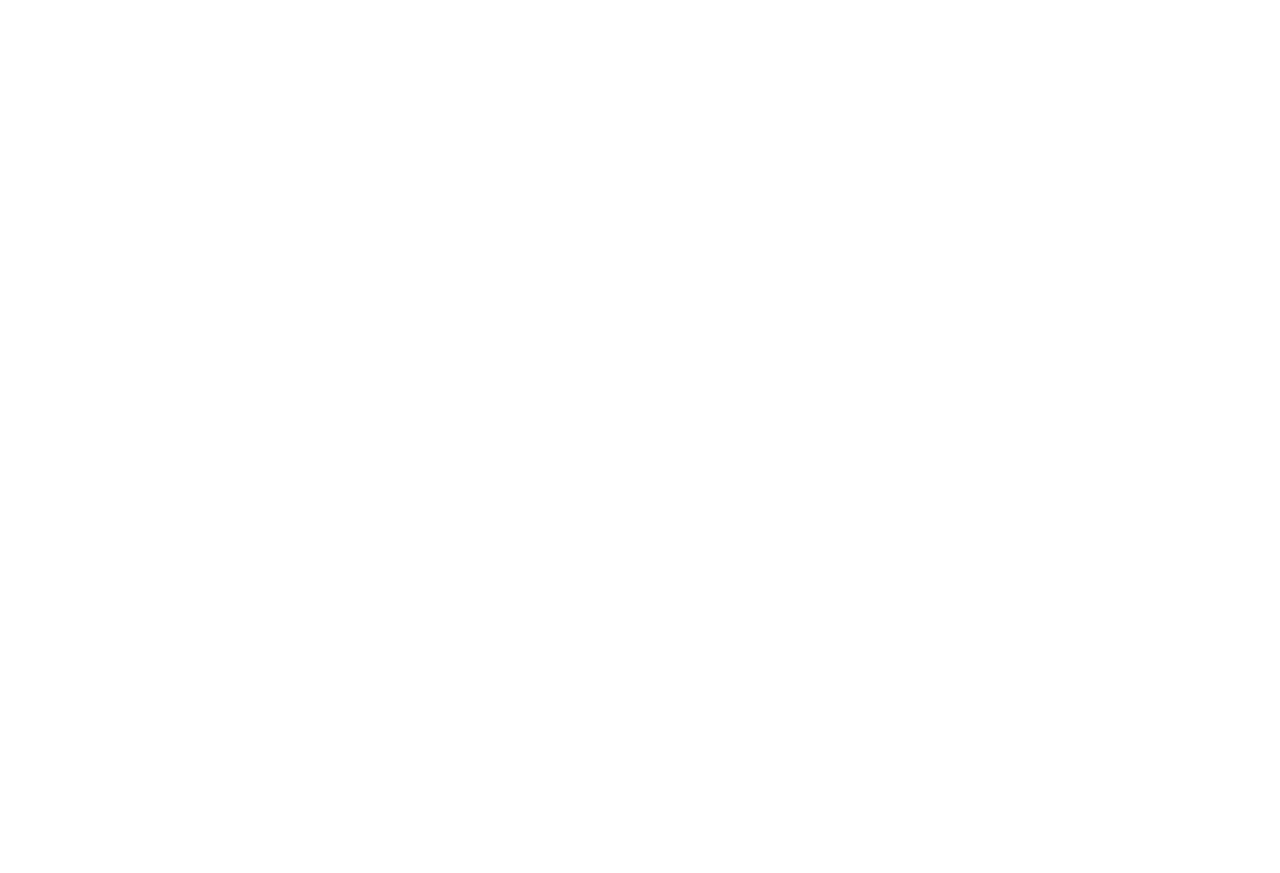
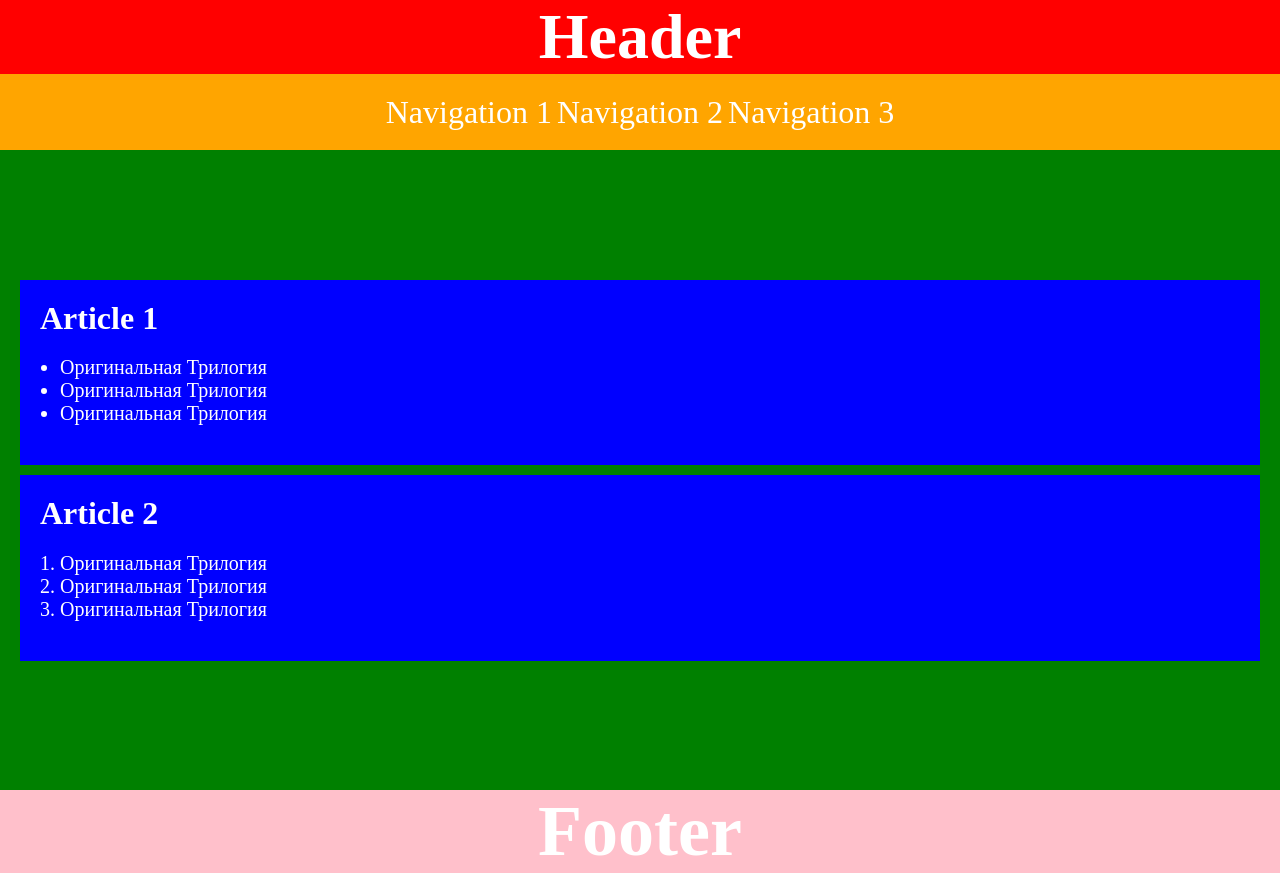
Before and after one commit to js-tasks-ru/htmlcss-20221107_boba-bibap, a website: page 02-dz0/01-semantic-mockup/solution.html in a window 1280 px wide. Before the commit the page ends 800 px from the top, so only its background shows below. Drawn offline with nearby package versions, Linux system fonts and the light colour scheme.

Commit message:
intro-2-hw

```diff
--- a/02-dz0/01-semantic-mockup/solution.html
+++ b/02-dz0/01-semantic-mockup/solution.html
@@ -1,4 +1,51 @@
 <!DOCTYPE html>
-<html lang="ru">
-    <!-- Ваше решение -->
+<html lang="en">
+
+<head>
+    <meta charset="UTF-8">
+    <meta http-equiv="X-UA-Compatible" content="IE=edge">
+    <meta name="viewport" content="width=device-width, initial-scale=1.0">
+    <link rel="stylesheet" href="https://cdnjs.cloudflare.com/ajax/libs/normalize/8.0.1/normalize.min.css">
+    <link rel="stylesheet" href="./styles.css">
+    <title>Document</title>
+</head>
+
+<body>
+    <header class="header">
+        <h1 class="header__title">Header</h1>
+
+        <nav class="nav">
+            <ul class="nav__block">
+                <li class="nav__item"><a href="#" class="nav__link">Navigation 1</a></li>
+                <li class="nav__item"><a href="#" class="nav__link">Navigation 2</a></li>
+                <li class="nav__item"><a href="#" class="nav__link">Navigation 3</a></li>
+            </ul>
+        </nav>
+    </header>
+
+    <main class="main">
+        <article class="article">
+            <h2 class="article__title">Article 1</h2>
+            <ul class="article__block">
+                <li class="article__item">Оригинальная Трилогия</li>
+                <li class="article__item">Оригинальная Трилогия</li>
+                <li class="article__item">Оригинальная Трилогия</li>
+            </ul>
+        </article>
+
+        <article class="article">
+            <h2 class="article__title">Article 2</h2>
+            <ol  class="article__block">
+                <li class="article__item">Оригинальная Трилогия</li>
+                <li class="article__item">Оригинальная Трилогия</li>
+                <li class="article__item">Оригинальная Трилогия</li>
+            </ol>
+        </article>
+    </main>
+
+    <footer class="footer">
+        <h2 class="footer_text">Footer</h2>
+    </footer>
+</body>
+
 </html>
--- /dev/null
+++ b/02-dz0/01-semantic-mockup/styles.css
@@ -0,0 +1,96 @@
+* {
+    margin: 0;
+    padding: 0;
+    box-sizing: border-box;
+    scroll-behavior: smooth;
+}
+
+.header {
+    display: block;
+    width: 100%;
+    background-color: red;
+}
+
+.header__title {
+    text-align: center;
+    color: #fff;
+    margin: 0;
+    font-size: 4rem;
+    font-weight: 700;
+}
+
+.nav {
+    display: block;
+    width: 100%;
+    background-color: orange;
+    padding: 20px 0;
+}
+
+.nav__block {
+ display: flex;
+ justify-content: center;
+ align-items: center;
+ gap: 5px;
+}
+
+.nav__item {
+    list-style: none;
+    color:#fff;
+    font-size: 2rem;
+}
+
+.nav__link {
+    text-decoration: none;
+    color: white;
+    cursor: pointer;
+}
+
+.nav__link:hover {
+    list-style: none;
+    color: rgb(235, 5, 5);
+    text-decoration: underline;
+    cursor: pointer;
+}
+
+.main {
+    display: flex;
+    flex-direction: column;
+    justify-content: center;
+    min-height: 80vh;
+    width: 100%;
+    background-color: green;
+    padding: 20px;
+    gap: 10px;
+}
+
+.article {
+    width: 100%;
+    padding: 20px;
+    background-color: blue;
+    color:#fff;
+}
+
+.article__title {
+    font-size: 2rem;
+}
+
+.article__block {
+    padding: 20px;
+}
+
+.article__item {
+    font-size: 20px;
+
+}
+
+
+.footer {
+    background-color: pink;
+    width: 100%;
+    display: flex;
+    justify-content: center;
+    align-items:center;
+    font-size: 3rem;
+    font-weight: 700;
+    color: #fff;
+}
```
Also changed, not shown: index.html (+1 -0 lines).
